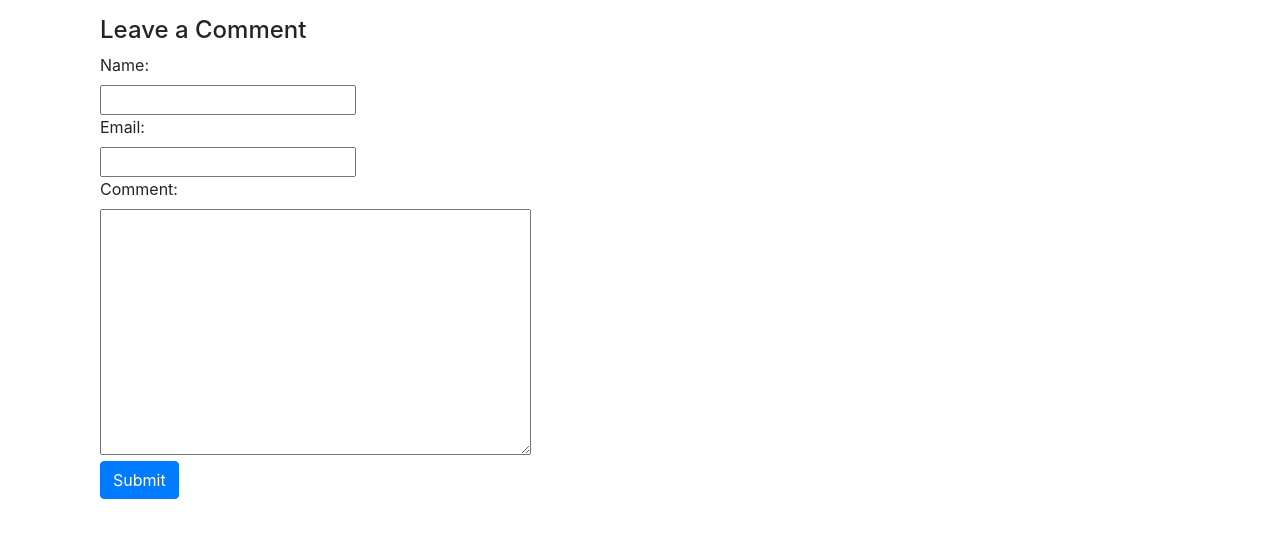
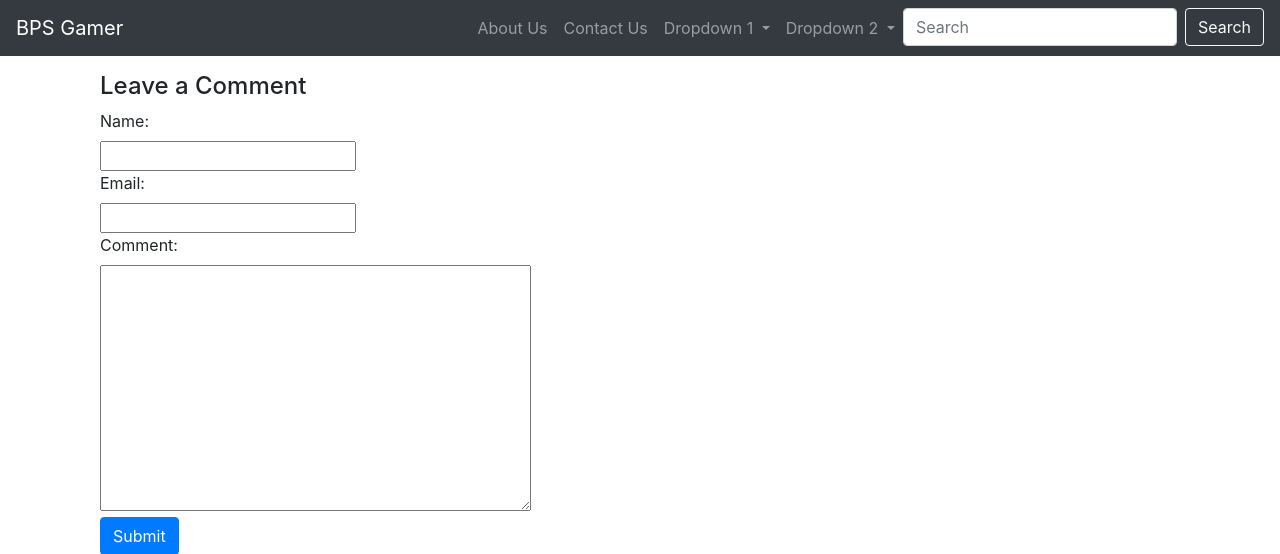
Before and after one commit to behradpeikani/bps_gamer, a Django app: page /about-us/ in a window 1280 px wide. Shown: the top 554 px of the page. Run offline with Django 3.2, Linux system fonts and the light colour scheme; data that the repository does not hold is empty; some libraries are stand-ins or nearby versions.

Commit message:
create navbar

```diff
--- a/templates/base.html
+++ b/templates/base.html
@@ -10,10 +10,13 @@
     <!-- Bootstrap CSS -->
     <link rel="stylesheet" href="https://cdn.jsdelivr.net/npm/bootstrap@4.0.0/dist/css/bootstrap.min.css" integrity="sha384-Gn5384xqQ1aoWXA+058RXPxPg6fy4IWvTNh0E263XmFcJlSAwiGgFAW/dAiS6JXm" crossorigin="anonymous">
 
+    <!-- My CSS -->
+    <link rel="stylesheet" type="text/css" href="{% static 'css/main.css' %}">
+
     <title>{% block title %} {% endblock %}</title>
   </head>
   <body>
-
+    {% include 'navbar.html' %}
     <div class="container">
       {% block content %} {% endblock %}
     </div>
--- /dev/null
+++ b/templates/navbar.html
@@ -0,0 +1,44 @@
+<nav class="navbar navbar-expand-lg navbar-dark bg-dark">
+  <a class="navbar-brand" href="#">BPS Gamer</a>
+  <button class="navbar-toggler" type="button" data-toggle="collapse" data-target="#navbarNav" aria-controls="navbarNav" aria-expanded="false" aria-label="Toggle navigation">
+    <span class="navbar-toggler-icon"></span>
+  </button>
+  <div class="collapse navbar-collapse" id="navbarNav">
+    <ul class="navbar-nav ml-auto">
+      <li class="nav-item">
+        <a class="nav-link" href="{% url 'core_app:about-us' %}">About Us</a>
+      </li>
+      <li class="nav-item">
+        <a class="nav-link" href="{% url 'core_app:contact-us' %}">Contact Us</a>
+      </li>
+      <li class="nav-item dropdown">
+        <a class="nav-link dropdown-toggle" href="#" id="dropdown1" role="button" data-toggle="dropdown" aria-haspopup="true" aria-expanded="false">
+          Dropdown 1
+        </a>
+        <div class="dropdown-menu" aria-labelledby="dropdown1">
+          <a class="dropdown-item" href="#">Item 1</a>
+          <a class="dropdown-item" href="#">Item 2</a>
+          <div class="dropdown-divider"></div>
+          <a class="dropdown-item" href="#">Item 3</a>
+        </div>
+      </li>
+      <li class="nav-item dropdown">
+        <a class="nav-link dropdown-toggle" href="#" id="dropdown2" role="button" data-toggle="dropdown" aria-haspopup="true" aria-expanded="false">
+          Dropdown 2
+        </a>
+        <div class="dropdown-menu" aria-labelledby="dropdown2">
+          <a class="dropdown-item" href="#">Item A</a>
+          <a class="dropdown-item" href="#">Item B</a>
+          <div class="dropdown-divider"></div>
+          <a class="dropdown-item" href="#">Item C</a>
+        </div>
+      </li>
+      <li class="nav-item">
+        <form class="form-inline my-2 my-lg-0">
+          <input class="form-control mr-sm-2" type="search" placeholder="Search" aria-label="Search">
+          <button class="btn btn-outline-light my-2 my-sm-0" type="submit">Search</button>
+        </form>
+      </li>
+    </ul>
+  </div>
+</nav>
```
Also changed, not shown: 1 other file.
